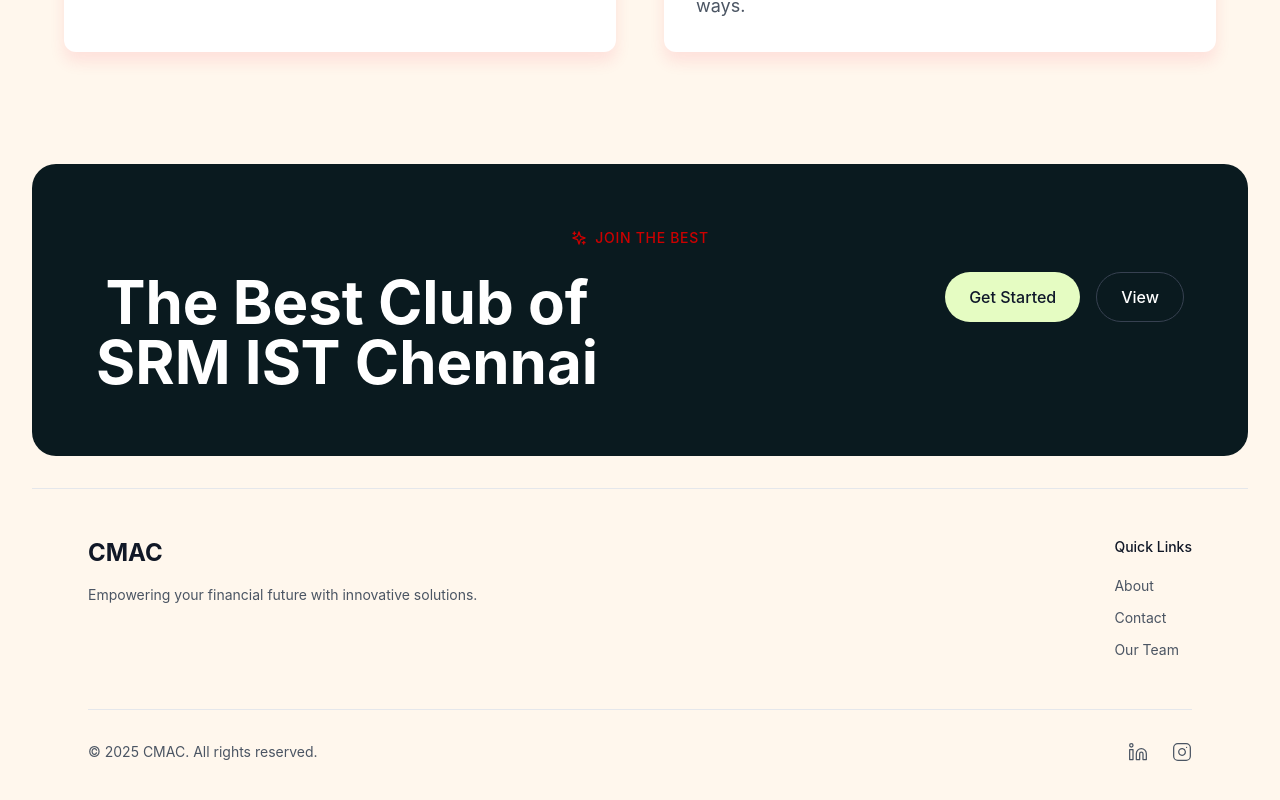
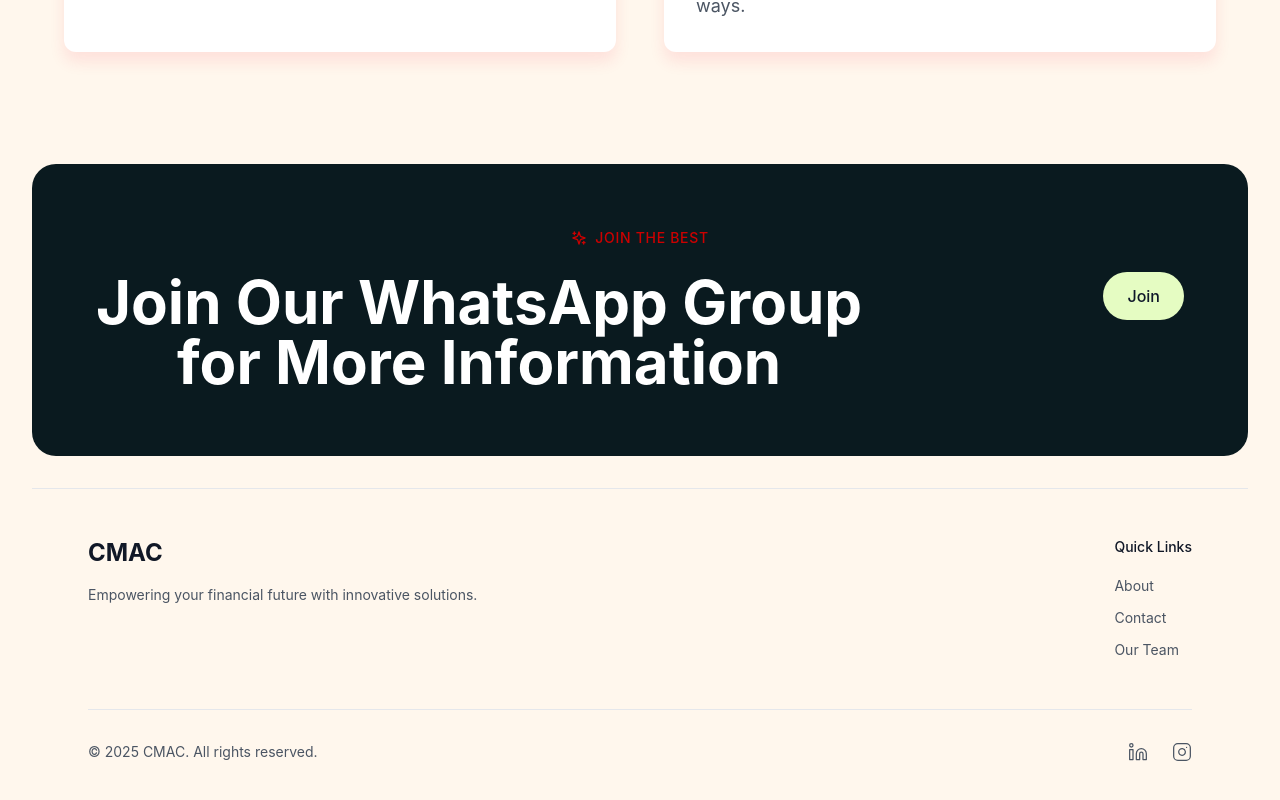
Before and after one commit to Sai-404/cmac-website, a React (Vite) app in the folder client/: page / in a window 1280 px wide. Shown: the part 3194-3994 px from the top of the page. Built offline with nearby package versions, Linux system fonts and the light colour scheme.

Commit message:
Add WhatsApp group join button with redirect functionality

```diff
--- a/client/src/Home/Components/WhatsApp.jsx
+++ b/client/src/Home/Components/WhatsApp.jsx
@@ -2,6 +2,11 @@
 import { Sparkles } from 'lucide-react';
 
 const WhatsApp = () => {
+  // Function to handle the button click and redirect to the WhatsApp group link
+  const handleJoinClick = () => {
+    window.location.href = 'https://chat.whatsapp.com/CertMxstQW9208y8L5wn8K';
+  };
+
   return (
     <div className="bg-[#0A1A1F] w-full rounded-3xl p-4 sm:p-8 md:p-16 flex items-center justify-center">
       <div className="max-w-6xl w-full">
@@ -12,16 +17,16 @@
 
         <div className="flex flex-col items-center text-center md:flex-row md:justify-between md:items-start gap-8">
           <h1 className="text-3xl sm:text-4xl md:text-6xl font-bold text-white leading-tight">
-            The Best Club of<br />
-            SRM IST Chennai
+            Join Our WhatsApp Group<br />
+            for More Information
           </h1>
 
           <div className="flex flex-col sm:flex-row gap-4">
-            <button className="px-6 py-3 bg-[#E5FCC2] text-slate-900 rounded-full font-medium hover:bg-[#d8f5a5] transition-colors whitespace-nowrap">
-              Get Started
-            </button>
-            <button className="px-6 py-3 bg-transparent text-white border border-gray-700 rounded-full font-medium hover:bg-slate-800 transition-colors whitespace-nowrap">
-              View
+            <button
+              onClick={handleJoinClick} // Add the onClick event handler
+              className="px-6 py-3 bg-[#E5FCC2] text-slate-900 rounded-full font-medium hover:bg-[#d8f5a5] transition-colors whitespace-nowrap"
+            >
+              Join
             </button>
           </div>
         </div>
```
